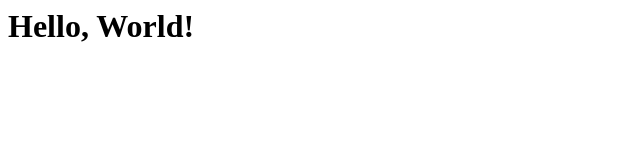
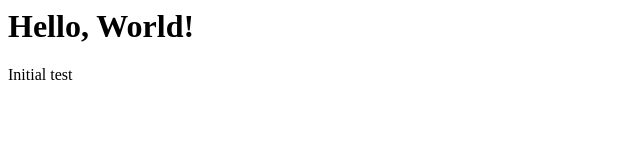
Before and after one commit to 24W-DGPH/StudentRep, a plain HTML site: page index.html in a window 1280 px wide. Shown: the full height of the page, 0-640 px from the left. Drawn offline with Linux system fonts and the light colour scheme.

```diff
--- a/index.html
+++ b/index.html
@@ -5,5 +5,6 @@
  </head>
  <body>
    <h1>Hello, World!</h1>
+   <p>Initial test</p>
   </body>
  <html>
```
